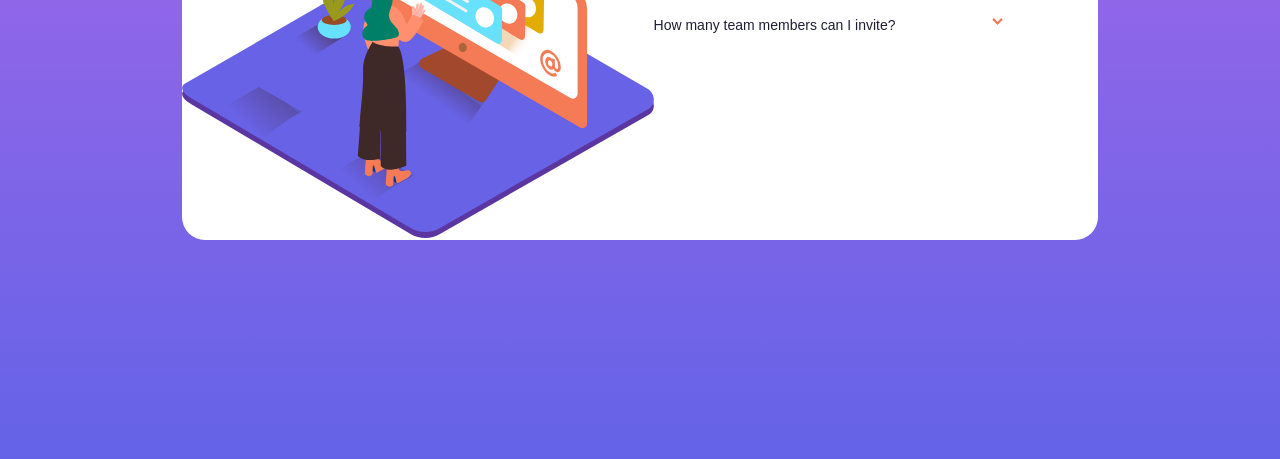
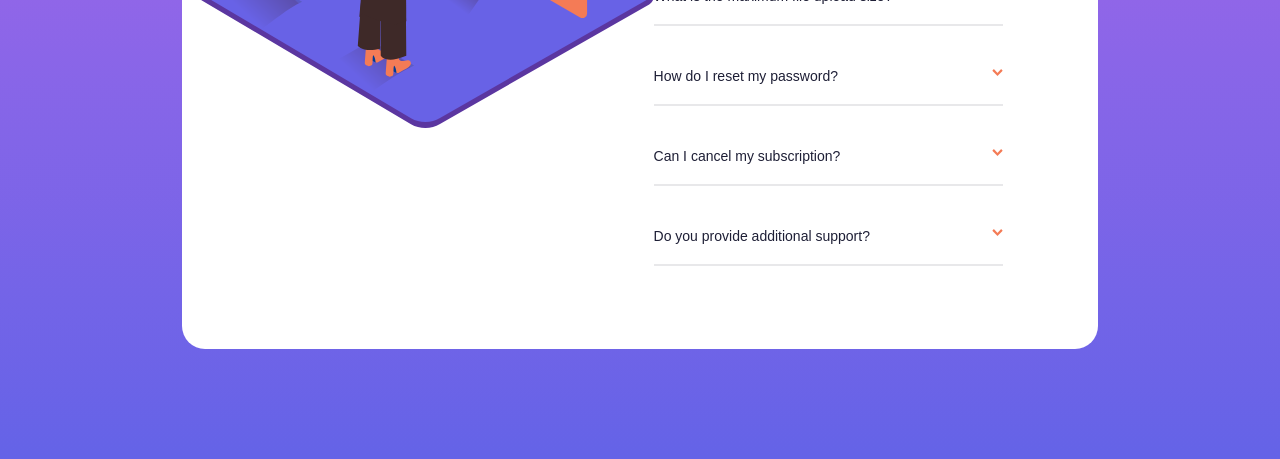
Before and after one commit to dinahbrito/faq-accordion-card, a plain HTML site: page index.html in a window 1280 px wide. Shown: the part 341-800 px from the top of the page. Drawn offline with Linux system fonts and the light colour scheme.

Commit message:
added rest of questions

```diff
--- a/index.html
+++ b/index.html
@@ -36,26 +36,50 @@
           <p>You can invite up to 2 additional users on the Free plan. There is no limit on
             team members for the Premium plan.</p>
         </div>
+      </div>
+      <hr>
+
+      <div class="faq-wrapper">
+        <div class="question">What is the maximum file upload size?<img src="./images/icon-arrow-down.svg"
+            alt="arrow icon" class="arrow"></div>
+        <div class="answer">
+          <p>No more than 2GB. All files in your account must fit your allotted storage space.</p>
+        </div>
+      </div>
+      <hr>
+
+      <div class="faq-wrapper">
+        <div class="question">How do I reset my password?<img src="./images/icon-arrow-down.svg" alt="arrow icon"
+            class="arrow"></div>
+        <div class="answer">
+          <p>Click “Forgot password” from the login page or “Change password” from your profile page.
+            A reset link will be emailed to you.</p>
+        </div>
+      </div>
+      <hr>
+
+      <div class="faq-wrapper">
+        <div class="question">Can I cancel my subscription?<img src="./images/icon-arrow-down.svg" alt="arrow icon"
+            class="arrow"></div>
+        <div class="answer">
+          <p>Yes! Send us a message and we’ll process your request no questions asked.</p>
+        </div>
+      </div>
+      <hr>
+
+      <div class="faq-wrapper">
+        <div class="question">Do you provide additional support?<img src="./images/icon-arrow-down.svg" alt="arrow icon"
+            class="arrow"></div>
+        <div class="answer">
+          <p>Chat and email support is available 24/7. Phone lines are open during normal business hours.</p>
+        </div>
+      </div>
+      <hr>
 
 
-      </div>
     </div>
   </section>
 
-
-
-  <!-- What is the maximum file upload size?
-  No more than 2GB. All files in your account must fit your allotted storage space.
-
-  How do I reset my password?
-  Click “Forgot password” from the login page or “Change password” from your profile page.
-  A reset link will be emailed to you.
-
-  Can I cancel my subscription?
-  Yes! Send us a message and we’ll process your request no questions asked.
-
-  Do you provide additional support?
-  Chat and email support is available 24/7. Phone lines are open during normal business hours. -->
 
   <script src="script.js"></script>
 </body>
--- a/styles.css
+++ b/styles.css
@@ -46,6 +46,7 @@
     display: flex;
     justify-content: space-between;
     font-size: 14px;
+    font-weight: 400;
     background-color: transparent;
     border: none;
     padding-bottom: 1rem;
@@ -55,26 +56,41 @@
 .arrow {
     height: 8px;
     width: auto;
+    transition: .4s;
 }
 
 .active .arrow{
     transform: rotate(180deg);
 }
 
+.active .question {
+    font-weight: 700;
+}
+
 .answer {
+    color: #787887;
     max-height: 0;
     overflow: hidden;
     transition: max-height 0.2s ease-out;
 }
 
-
-
+/* FAQ Styling */
 .text {
-    margin-top: 4rem;
+    display: grid;
+    justify-content: center;
+    align-items: center;
+    margin-bottom: 83px;
+    margin-top: 65px;
     margin-right: 95px;
     max-width: 21.87rem;
     text-align: left;
 }
+
 .faq-wrapper {
     margin-top: 43px;
 }
+
+hr {
+    margin-top: 5px;
+    border: 1px solid #E8E8EA;
+}
```
